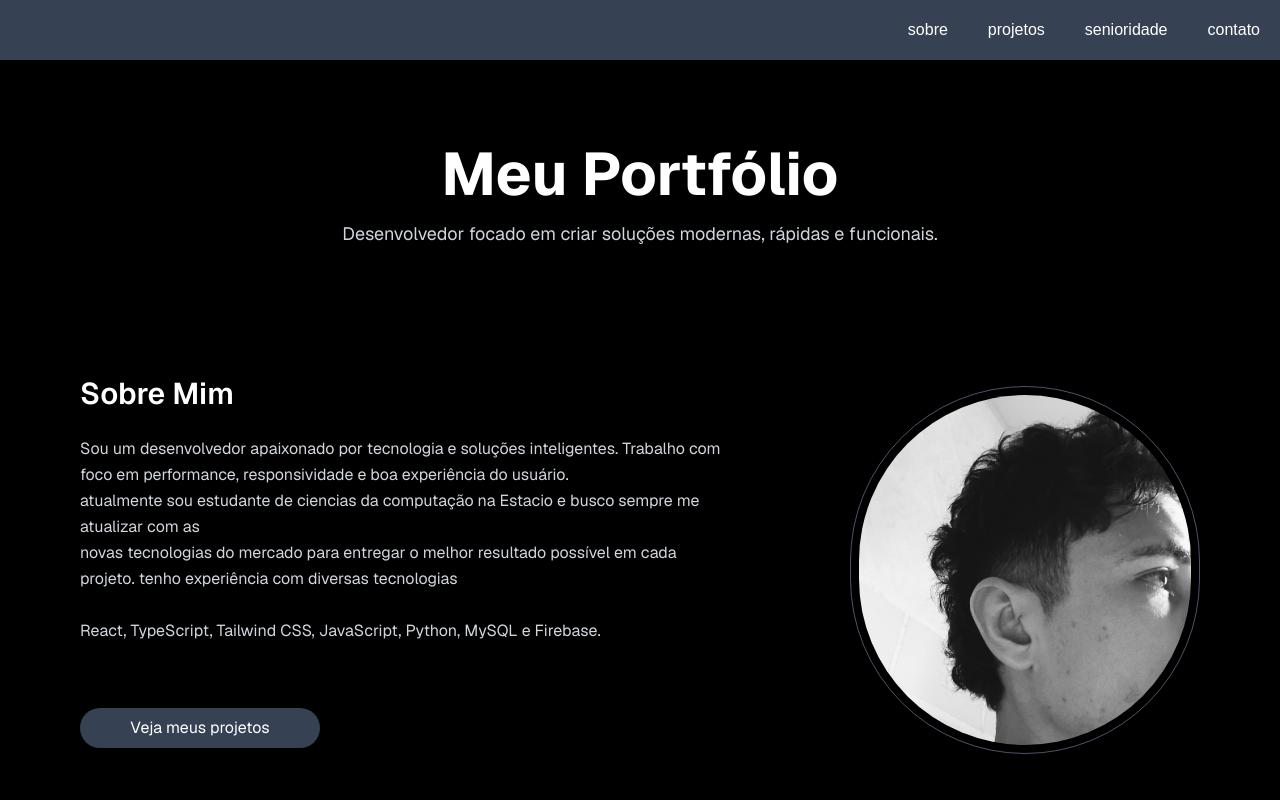
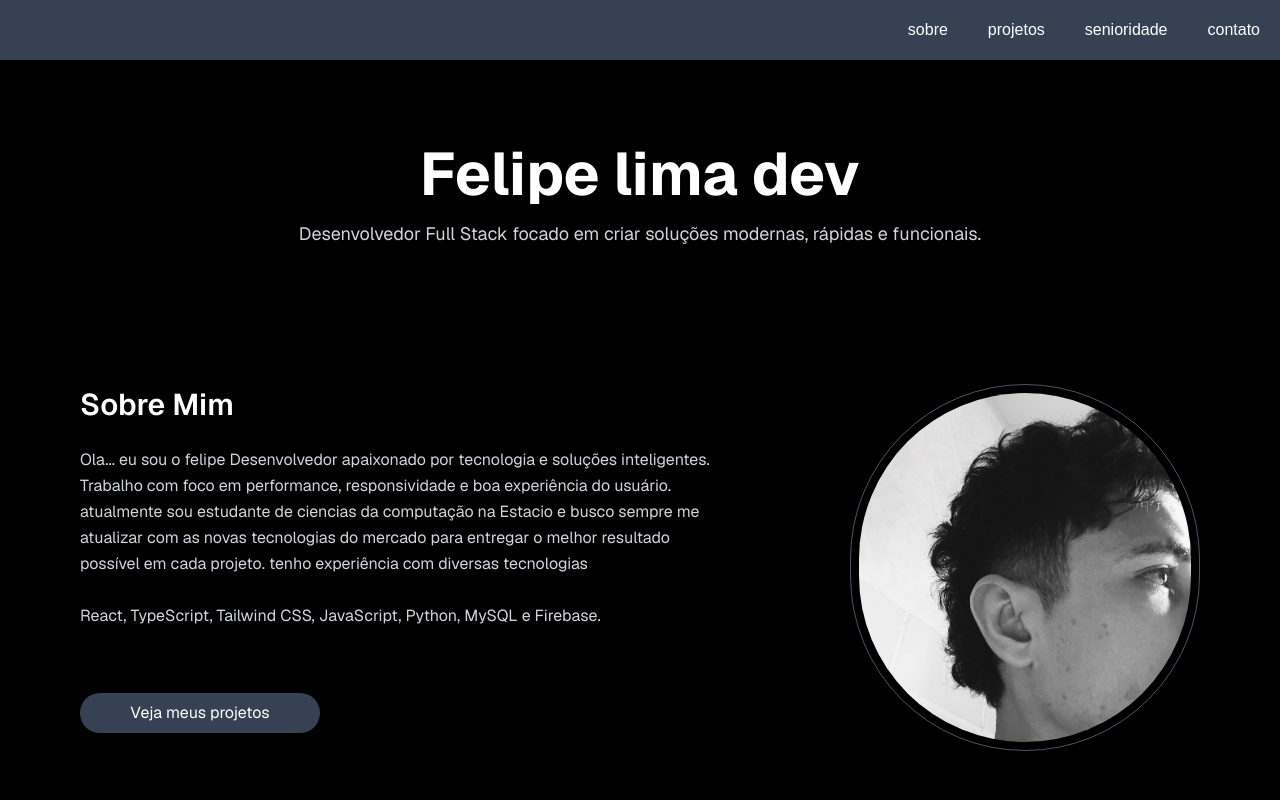
Before and after one commit to felipelima-Ti/portifolio, a Next.js app: page / in a window 1280 px wide. Shown: the top 800 px of the page. Built offline with nearby package versions, Linux system fonts and the light colour scheme.

Commit message:
fix form contato and text

```diff
--- a/src/app/page.jsx
+++ b/src/app/page.jsx
@@ -1,13 +1,13 @@
 "use client";
 
-import { FaReact, FaPython, FaGithub } from "react-icons/fa";
+import { FaReact, FaPython} from "react-icons/fa";
 import { SiJavascript, SiMysql, SiFirebase, SiTypescript } from "react-icons/si";
 import { motion } from "framer-motion";
 import { useState,useEffect } from "react";
 import Image from "next/image";
 import { useReveal } from "@/app/hooks/useReveal";
 import Link from "next/link";
-
+import { FaGithub, FaLinkedin, FaInstagram, FaWhatsapp } from "react-icons/fa";
 
 export default function Portfolio() {
   const [form, setForm] = useState({ name: "", email: "", message: "" });
@@ -77,7 +77,7 @@ const revealRef = useReveal();
           transition={{ duration: 0.2 }}
           className="text-4xl md:text-6xl font-bold mt-20"
         >
-          Meu Portfólio
+          Felipe lima dev
         </motion.h1>
         <motion.p
           initial={{ opacity: 0 }}
@@ -85,7 +85,7 @@ const revealRef = useReveal();
           transition={{ delay: 0.2, duration: 0.7 }}
           className="text-gray-300 mt-4 text-lg"
         >
-          Desenvolvedor focado em criar soluções modernas, rápidas e funcionais.
+          Desenvolvedor Full Stack focado em criar soluções modernas, rápidas e funcionais.
         </motion.p>
       </section>
 
@@ -110,9 +110,9 @@ const revealRef = useReveal();
       viewport={{ once: true }}
       className="text-gray-300 leading-relaxed mb-6"
     >
-      Sou um desenvolvedor apaixonado por tecnologia e soluções inteligentes.
+      Ola... eu sou o felipe Desenvolvedor apaixonado por tecnologia e soluções inteligentes.
       Trabalho com foco em performance, responsividade e boa experiência do usuário.
-      <br></br>atualmente sou estudante de ciencias da computação na Estacio e busco sempre me atualizar com as<br></br>
+      <br></br>atualmente sou estudante de ciencias da computação na Estacio e busco sempre me atualizar com as
       novas tecnologias do mercado para entregar o melhor resultado possível em cada projeto.
       tenho experiência com diversas tecnologias<br></br><br></br>React, TypeScript, Tailwind CSS, JavaScript, Python, MySQL e Firebase.<br></br>
 
@@ -277,7 +277,24 @@ Tecnologias usadas: NextJS, JavaScript, Tailwind CSS, Firebase.
           className="text-3xl font-semibold mb-10"
         >
           Entre em Contato
+
         </motion.h2>
+        <p> Pelo Email: <b>Felipelima1114@gmail.com</b></p><br></br>
+        Redes sociais:<br></br>
+        <div className="flex m-5 mb-10">
+        <a href="https://www.linkedin.com/in/felipe-de-lima-belisario/" className="text-blue-400 hover:underline">Linkedin
+         <FaLinkedin size={24} className="text-blue-700" />
+        </a><br></br>
+        <a href="https://github.com/felipelima-Ti" className="pl-5 hover:underline">Github
+          <FaGithub size={24} className="text-white hover:underline"/>
+        </a><br></br>
+        <a href="https://www.instagram.com/felipelimahbl" className="text-pink-400 hover:underline pl-5">Instagram
+          <FaInstagram size={24} className="text-pink-600" />
+        </a><br></br>
+        <a href="https://wa.me/5532988934044" className="text-green-400 hover:underline pl-5">WhatsApp
+          <FaWhatsapp size={24} className="text-green-600" />
+        </a>
+        </div>
           <p className="mb-20">Envia-me uma mensagem preenchendo o formulario abaixo com sua informaçoes e eu irei de responder o mais breve possivel
           em ate 24 horas uteis.
           </p>
```
